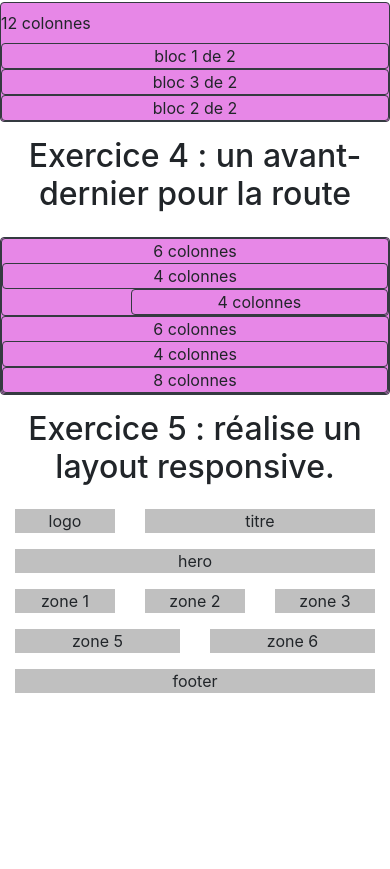
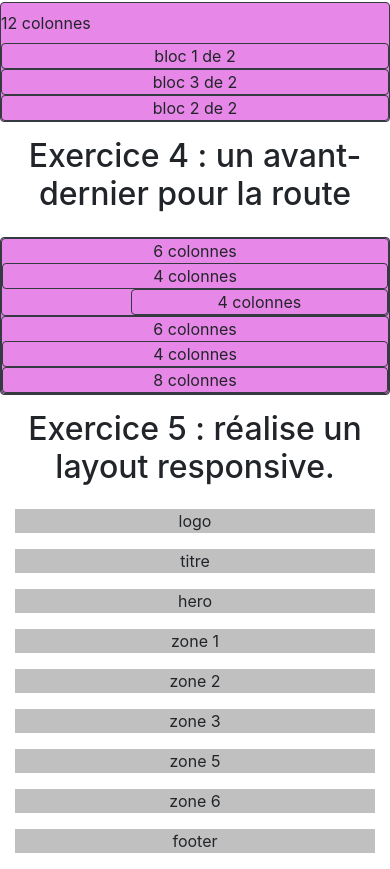
Before and after one commit to samuel-leonard/bootstrap, a plain HTML site: page index.html in a window 390 px wide. Shown: the part 703-1572 px from the top of the page. Before the commit the page ends 1412 px from the top, so only its background shows below. Drawn offline with nearby package versions, Linux system fonts and the light colour scheme.

Commit message:
exercice terminé et responsive

```diff
--- a/index.html
+++ b/index.html
@@ -92,22 +92,19 @@
 
     <div class="container text-center">
         <div class="row">
-                <div class="col-4  "><p>logo</p></div>
-                <div class="col-8"><p>titre</p></div>
+                <div class="col-md-3 col-sm-4"><p>logo</p></div>
+                <div class="col-md-9 col-sm-8"><p>titre</p></div>
 
-                <div class="col-12"><p>hero</p></div>
+                <div class="col-md-12 col-sm-12"><p>hero</p></div>
 
-                <div class="col-4"><p>zone 1</p></div>
-                <div class="col-4"><p>zone 2</p></div>
-                <div class="col-4"><p>zone 3</p></div>
+                <div class="col-md-4 col-sm-12"><p>zone 1</p></div>
+                <div class="col-md-4 col-sm-12"><p>zone 2</p></div>
+                <div class="col-md-4 col-sm-12"><p>zone 3</p></div>
 
-                <div class="col-6"><p>zone 5</p></div>
-                <div class="col-6"><p>zone 6</p></div>
+                <div class="col-md-6 col-sm-8"><p>zone 5</p></div>
+                <div class="col-md-6 col-sm-4"><p>zone 6</p></div>
 
-                <div class="col-12"><p>footer</p></div>
-
-
-
+                <div class="col-md-12"><p>footer</p></div>
 
 
         </div>
```
Also changed, not shown: 1 other file.
